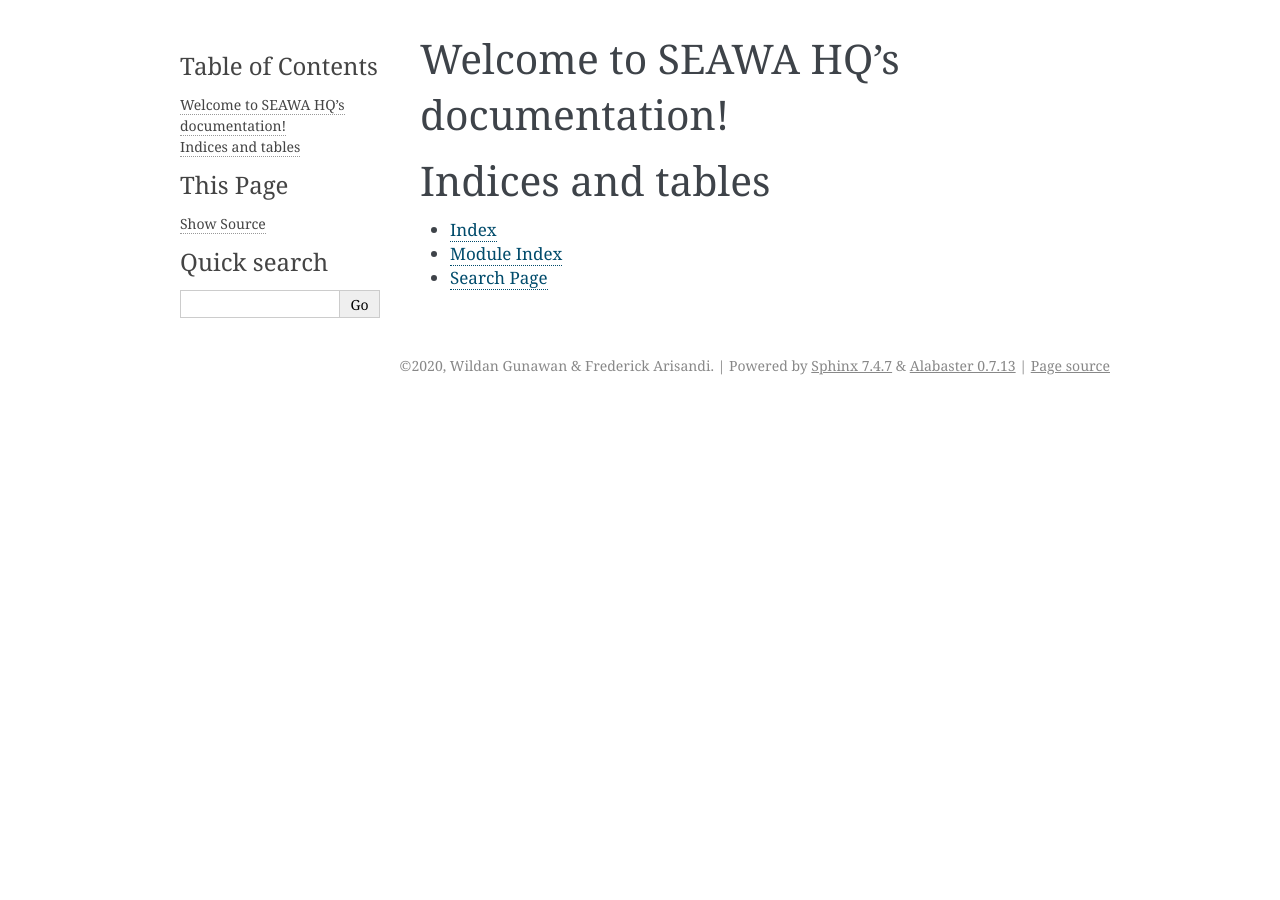
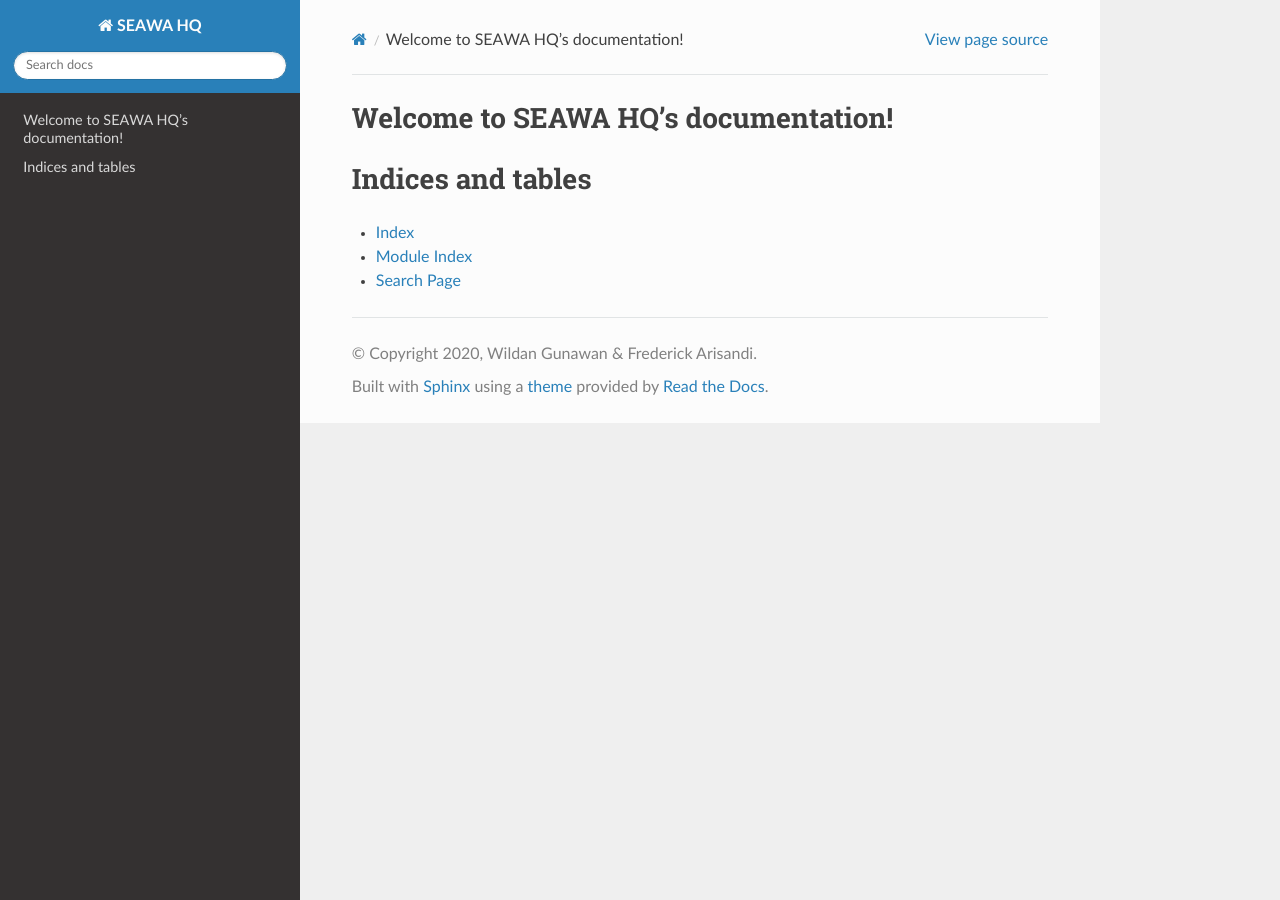
Before and after one commit to wildangunawan/HQ-Docs, a Sphinx documentation site: the page built from docs/source/index.rst, in a window 1280 px wide. Built offline with Sphinx 7.4.7 and the Read the Docs theme 2.0.0, drawn with Linux system fonts in a browser that asks for light colours.

Commit message:
Use sphinx_rtd_theme

```diff
--- a/docs/source/conf.py
+++ b/docs/source/conf.py
@@ -30,7 +30,8 @@ release = '1.0'
 # Add any Sphinx extension module names here, as strings. They can be
 # extensions coming with Sphinx (named 'sphinx.ext.*') or your custom
 # ones.
-extensions = [
+extensions = ['recommonmark',
+'sphinx_rtd_theme',
 ]
 
 # Add any paths that contain templates here, relative to this directory.
@@ -47,7 +48,7 @@ exclude_patterns = []
 # The theme to use for HTML and HTML Help pages.  See the documentation for
 # a list of builtin themes.
 #
-html_theme = 'alabaster'
+html_theme = 'sphinx_rtd_theme'
 
 # Add any paths that contain custom static files (such as style sheets) here,
 # relative to this directory. They are copied after the builtin static files,
```
